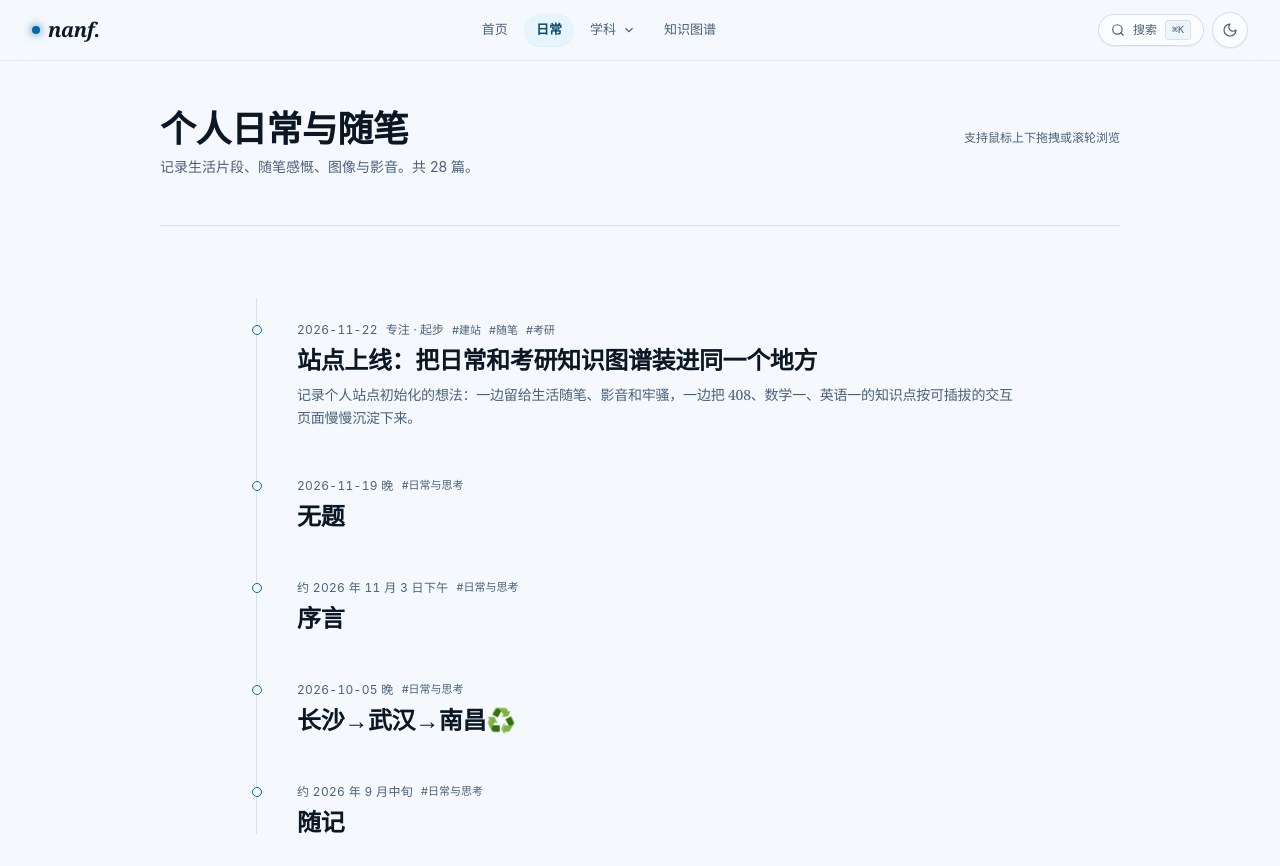
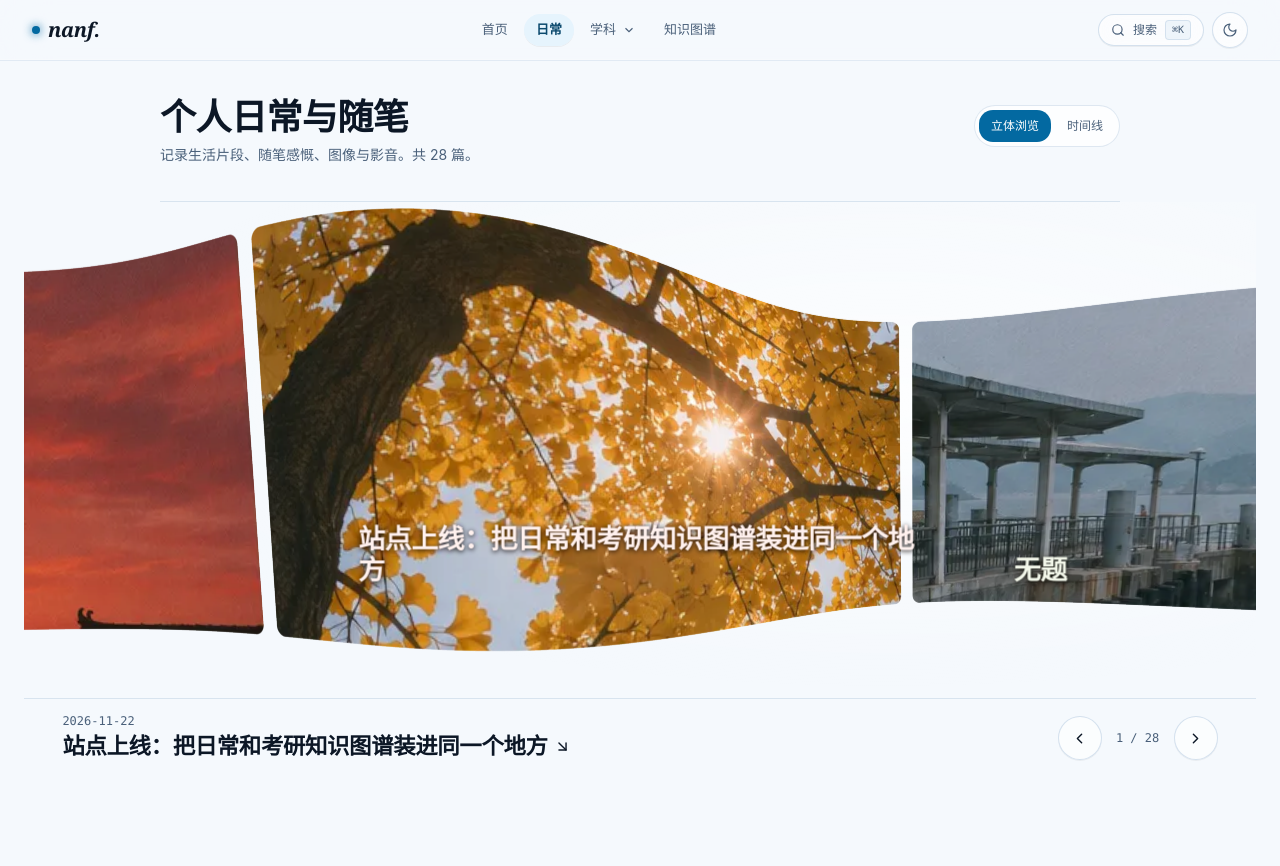
Before and after one commit to nanfxqs/personal-site, an Astro site: page /journal in a window 1280 px wide. After the commit the page ends 800 px from the top, so only its background shows below. Built offline with nearby package versions, Linux system fonts and the light colour scheme; Astro itself is replaced by a stand-in of ours; a small style sheet from the web is missing.

Commit message:
feat(journal): add interactive 3D cover browsing

```diff
--- /dev/null
+++ b/src/components/journal/JournalCoverFlow.astro
@@ -0,0 +1,389 @@
+---
+import { ArrowDownRight, ChevronLeft, ChevronRight } from 'lucide-react';
+import { buttonVariants } from '@/components/ui/button';
+import { cn } from '@/lib/utils';
+
+interface Props {
+  entries: {
+    href: string;
+    title: string;
+    date: string;
+    cover?: string;
+  }[];
+}
+
+const { entries } = Astro.props;
+const arrowClass = cn(buttonVariants({ variant: 'outline', size: 'icon' }), 'size-11 rounded-full');
+---
+
+<section id="journal-cover-flow" hidden aria-label="立体浏览" class="mx-auto max-w-[100rem] px-3 sm:px-6">
+  <div data-cover-stage class="cover-stage" role="region" aria-label="文章封面，使用左右方向键浏览" tabindex="0">
+    <div class="cover-scene">
+      {entries.map((entry, index) => {
+        const photo = entry.cover ?? `/journal-covers/${index % 6}.webp`;
+        return (
+          <div data-cover-plane class="cover-plane" style={`--ink: ${29 + (index * 91) % 350}`}>
+            <a class="cover-card" href={entry.href} aria-label={entry.title} tabindex="-1" draggable="false">
+              <img src={photo} alt="" draggable="false" decoding="async" />
+              <span class="cover-print font-editorial" aria-hidden="true">{entry.title}</span>
+            </a>
+          </div>
+        );
+      })}
+    </div>
+  </div>
+  <div class="cover-toolbar">
+    <div class="min-w-0">
+      <p data-cover-date class="font-mono text-xs text-muted-foreground">{entries[0].date}</p>
+      <a data-cover-link href={entries[0].href} class="cover-link font-editorial">
+        <span>{entries[0].title}</span>
+        <ArrowDownRight size={17} aria-hidden="true" />
+      </a>
+    </div>
+    <div class="flex shrink-0 items-center gap-2 sm:gap-3">
+      <button type="button" data-cover-prev class={arrowClass} aria-label="浏览上一封面" disabled={entries.length < 2}>
+        <ChevronLeft size={17} aria-hidden="true" />
+      </button>
+      <span data-cover-count class="min-w-12 text-center font-mono text-xs tabular-nums text-muted-foreground">1 / {entries.length}</span>
+      <button type="button" data-cover-next class={arrowClass} aria-label="浏览下一封面" disabled={entries.length < 2}>
+        <ChevronRight size={17} aria-hidden="true" />
+      </button>
+    </div>
+  </div>
+  <script type="application/json" data-cover-entries set:html={JSON.stringify(entries).replaceAll('<', '\\u003c')} />
+</section>
+
+<style>
+  .cover-stage {
+    position: relative;
+    isolation: isolate;
+    overflow: clip;
+    height: clamp(22rem, 90vw, 32rem);
+    touch-action: pan-y pinch-zoom;
+    background: radial-gradient(ellipse at 70% 40%, var(--card), transparent 68%);
+  }
+
+  .cover-stage:focus-visible {
+    outline: 2px solid var(--primary);
+    outline-offset: -2px;
+  }
+
+  .cover-scene {
+    position: absolute;
+    inset: 0;
+    perspective: 1050px;
+    perspective-origin: 48% 54%;
+  }
+
+  .cover-plane {
+    position: absolute;
+    top: 0;
+    left: 0;
+    display: none;
+    transform-style: preserve-3d;
+  }
+
+  .cover-plane[data-visible] { display: block; }
+
+  .cover-card {
+    position: relative;
+    display: block;
+    width: 100%;
+    height: 100%;
+    transform-style: preserve-3d;
+    color: oklch(97% 0.018 var(--ink));
+    border-radius: 0.65rem;
+  }
+
+  .cover-stage :global(.journal-ribbon-canvas) {
+    position: absolute;
+    inset: 0;
+    width: 100%;
+    height: 100%;
+    pointer-events: none;
+  }
+
+  .cover-stage[data-mesh] .cover-card img { visibility: hidden; }
+  .cover-stage[data-mesh] .cover-print {
+    background: none;
+    text-shadow: 0 1px 5px oklch(12% 0.02 var(--ink) / 95%);
+  }
+
+  .cover-card:focus-visible {
+    outline: 3px solid var(--primary);
+    outline-offset: 3px;
+  }
+
+  .cover-card img {
+    display: block;
+    width: 100%;
+    height: 100%;
+    object-fit: cover;
+    border-radius: inherit;
+    pointer-events: none;
+  }
+
+  .cover-print {
+    position: absolute;
+    inset: 0;
+    display: flex;
+    align-items: end;
+    width: 100%;
+    height: 100%;
+    padding: 6%;
+    border-radius: inherit;
+    background: linear-gradient(transparent 65%, oklch(12% 0.02 var(--ink) / 76%));
+    font-size: clamp(1rem, 2.1vw, 1.7rem);
+    font-weight: 700;
+    line-height: 1.15;
+    overflow-wrap: anywhere;
+    pointer-events: none;
+  }
+
+  .cover-toolbar {
+    display: grid;
+    grid-template-columns: minmax(0, 1fr) auto;
+    align-items: center;
+    gap: clamp(0.4rem, 2vw, 0.8rem);
+    border-top: 1px solid var(--border);
+    padding: 0.9rem 0.4rem 1.25rem;
+  }
+
+  .cover-link {
+    display: flex;
+    align-items: center;
+    gap: 0.4rem;
+    max-width: 100%;
+    color: var(--foreground);
+    font-size: clamp(1rem, 2vw, 1.4rem);
+    font-weight: 650;
+  }
+
+  .cover-link:is(:hover, :focus-visible) { text-decoration: underline; }
+  .cover-link span, [data-cover-date] {
+    overflow: hidden;
+    text-overflow: ellipsis;
+    white-space: nowrap;
+  }
+  .cover-link svg { flex: none; }
+  .cover-stage[data-dragging] { user-select: none; }
+
+  @media (min-width: 48rem) {
+    .cover-stage { height: clamp(26rem, calc(100svh - 19rem), 48rem); }
+    .cover-toolbar { padding-inline: clamp(0.5rem, 3vw, 3rem); }
+  }
+
+  @media (hover: hover) and (pointer: fine) {
+    .cover-stage { cursor: grab; }
+    .cover-stage[data-dragging], .cover-stage[data-dragging] .cover-card { cursor: grabbing; }
+  }
+
+</style>
+
+<script>
+  type CoverEntry = { href: string; title: string; date: string };
+
+  const flow = document.querySelector<HTMLElement>('#journal-cover-flow');
+  const stage = flow?.querySelector<HTMLElement>('[data-cover-stage]');
+  const planes = Array.from(flow?.querySelectorAll<HTMLElement>('[data-cover-plane]') ?? []);
+  const previous = flow?.querySelector<HTMLButtonElement>('[data-cover-prev]');
+  const next = flow?.querySelector<HTMLButtonElement>('[data-cover-next]');
+  const count = flow?.querySelector<HTMLElement>('[data-cover-count]');
+  const date = flow?.querySelector<HTMLElement>('[data-cover-date]');
+  const link = flow?.querySelector<HTMLAnchorElement>('[data-cover-link]');
+  const linkTitle = link?.querySelector('span');
+  const data = flow?.querySelector('[data-cover-entries]')?.textContent;
+
+  if (stage && planes.length && previous && next && count && date && link && linkTitle && data) {
+    const entries: CoverEntry[] = JSON.parse(data);
+    const motion = matchMedia('(prefers-reduced-motion: reduce)');
+    const cards = planes.map((plane) => plane.querySelector('a'));
+    const sources = planes.map((plane) => plane.querySelector('img')?.src ?? '');
+    let ribbon: Awaited<ReturnType<typeof import('./journal-ribbon').createJournalRibbon>> = null;
+    const wrap = (value: number) => ((value % entries.length) + entries.length) % entries.length;
+    const relative = (index: number, center: number) => wrap(index - center + entries.length / 2) - entries.length / 2;
+    let current = 0;
+    let destination = 0;
+    let width = 0;
+    let height = 0;
+    let selected = -1;
+    let pitch = 1;
+    let frame = 0;
+    let lastTime = 0;
+    let suppressClick = false;
+    let drag: { id: number; x: number; y: number; lastX: number; lastTime: number; releaseDelta: number; startIndex: number; moved: boolean } | null = null;
+
+    const paint = () => {
+      const active = wrap(Math.round(current));
+      if (active !== selected) {
+        if (selected >= 0 && cards[selected]) cards[selected]!.tabIndex = -1;
+        if (cards[active]) cards[active]!.tabIndex = 0;
+        selected = active;
+        const entry = entries[active];
+        count.textContent = `${active + 1} / ${entries.length}`;
+        date.textContent = entry.date;
+        link.href = entry.href;
+        linkTitle.textContent = entry.title;
+      }
+
+      const wide = width >= 650;
+      const cardWidth = Math.min(width * (wide ? 0.52 : 0.79), height * 1.76);
+      const cardHeight = Math.min(height * (wide ? 0.7 : 0.65), cardWidth * 0.78);
+      pitch = cardWidth + (wide ? 15 : 10);
+      const lag = (destination - current) * pitch;
+      const response = motion.matches ? 0 : Math.tanh(lag / (wide ? 520 : 235));
+      const deformation = response * Math.abs(response);
+      stage.toggleAttribute('data-moving', Math.abs(lag) > 1);
+      const useMesh = ribbon && !motion.matches;
+      stage.toggleAttribute('data-mesh', Boolean(useMesh));
+      if (useMesh) ribbon?.resize(width, height);
+      const canvas = stage.querySelector('canvas');
+      if (canvas) canvas.hidden = !useMesh;
+
+      for (const [index, plane] of planes.entries()) {
+        const offset = relative(index, current);
+        const visible = Math.abs(offset) <= 2.5;
+        plane.toggleAttribute('data-visible', visible);
+        const centerX = width * 0.5 + offset * pitch;
+        const left = centerX - cardWidth / 2;
+        const top = (height - cardHeight) / 2;
+        if (useMesh) ribbon?.place(index, visible, left, top, cardWidth, cardHeight, deformation);
+        if (!visible) continue;
+        plane.style.width = `${cardWidth}px`;
+        plane.style.height = `${cardHeight}px`;
+        plane.style.transform = `translate3d(${left}px, ${top}px, 0)`;
+      }
+      if (useMesh) ribbon?.draw();
+    };
+
+    const tick = (time: number) => {
+      frame = 0;
+      const elapsed = lastTime ? Math.min((time - lastTime) / 1000, 0.04) : 1 / 60;
+      lastTime = time;
+      const delta = destination - current;
+      const step = delta * (1 - Math.pow(0.9, elapsed * 60));
+      current = motion.matches || Math.abs(delta) < 0.002 ? destination : current + step;
+      paint();
+      if (current !== destination) {
+        frame = requestAnimationFrame(tick);
+      } else {
+        lastTime = 0;
+        if (!drag?.moved) current = destination = wrap(current);
+      }
+    };
+
+    const schedule = () => {
+      if (!frame) frame = requestAnimationFrame(tick);
+    };
+
+    const move = (value: number, immediate = false) => {
+      destination = entries.length > 1 ? (motion.matches && !drag?.moved ? Math.round(value) : value) : 0;
+      if (immediate || motion.matches) {
+        current = destination;
+      }
+      schedule();
+    };
+
+    previous.addEventListener('click', () => move(Math.round(destination) - 1));
+    next.addEventListener('click', () => move(Math.round(destination) + 1));
+    stage.addEventListener('wheel', (event) => {
+      if (event.ctrlKey || entries.length < 2) return;
+      const delta = Math.abs(event.deltaX) > Math.abs(event.deltaY) ? event.deltaX : event.deltaY;
+      if (!delta) return;
+      event.preventDefault();
+      const pixels = delta * (event.deltaMode === 1 ? 16 : event.deltaMode === 2 ? height : 1);
+      const distance = pixels / Math.max(1, pitch);
+      move(motion.matches ? Math.round(destination) + Math.sign(distance) : destination + distance);
+    }, { passive: false });
+
+    stage.addEventListener('keydown', (event) => {
+      if (event.altKey || event.ctrlKey || event.metaKey || event.shiftKey) return;
+      const choices = { ArrowLeft: -1, ArrowRight: 1, Home: relative(0, Math.round(current)), End: relative(entries.length - 1, Math.round(current)) };
+      if (!Object.hasOwn(choices, event.key)) return;
+      event.preventDefault();
+      move(Math.round(current) + choices[event.key as keyof typeof choices], true);
+      paint();
+      if (event.target instanceof HTMLAnchorElement) cards[selected]?.focus({ preventScroll: true });
+    });
+
+    stage.addEventListener('pointerdown', (event) => {
+      if (!event.isPrimary || event.button !== 0) return;
+      suppressClick = false;
+      drag = { id: event.pointerId, x: event.clientX, y: event.clientY, lastX: event.clientX, lastTime: event.timeStamp, releaseDelta: 0, startIndex: Math.round(current), moved: false };
+    });
+
+    stage.addEventListener('pointermove', (event) => {
+      if (ribbon && !motion.matches && event.pointerType === 'mouse') {
+        const bounds = stage.getBoundingClientRect();
+        ribbon.point(event.clientX - bounds.left, event.clientY - bounds.top);
+        schedule();
+      }
+      if (!drag || event.pointerId !== drag.id || entries.length < 2) return;
+      if (!drag.moved) {
+        const horizontal = Math.abs(event.clientX - drag.x);
+        if (horizontal <= 10 || horizontal <= Math.abs(event.clientY - drag.y)) return;
+        drag.moved = true;
+        stage.setPointerCapture(event.pointerId);
+        stage.setAttribute('data-dragging', '');
+      }
+      const delta = drag.lastX - event.clientX;
+      const gain = event.pointerType === 'mouse' ? 1.45 : 1;
+      drag.releaseDelta = delta * gain;
+      drag.lastX = event.clientX;
+      drag.lastTime = event.timeStamp;
+      const targetLag = (destination - current) * pitch + drag.releaseDelta;
+      move(current + Math.tanh(targetLag / width) * width / pitch);
+    });
+
+    const finishDrag = (event: PointerEvent) => {
+      if (!drag || event.pointerId !== drag.id) return;
+      if (drag.moved) {
+        suppressClick = true;
+        const recent = event.type === 'pointerup' && event.timeStamp - drag.lastTime < 100;
+        const glide = motion.matches || !recent ? 0 : Math.tanh(drag.releaseDelta * 11 / width) * width / pitch;
+        const distance = drag.x - event.clientX;
+        let target = destination + glide;
+        if (event.pointerType === 'touch' && event.type === 'pointerup') {
+          const direction = Math.sign(distance);
+          const steps = Math.abs(distance) >= 28 ? Math.max(1, Math.round((target - drag.startIndex) * direction)) : 0;
+          target = drag.startIndex + direction * steps;
+        }
+        drag = null;
+        move(target);
+        stage.removeAttribute('data-dragging');
+      }
+      drag = null;
+    };
+
+    window.addEventListener('pointerup', finishDrag);
+    stage.addEventListener('pointercancel', finishDrag);
+    stage.addEventListener('lostpointercapture', (event) => {
+      if (event.target === stage) finishDrag(event);
+    });
+    stage.addEventListener('click', (event) => {
+      if (suppressClick && event.detail > 0) event.preventDefault();
+      suppressClick = false;
+    }, true);
+
+    stage.addEventListener('pointerleave', () => {
+      ribbon?.point(-1000, -1000);
+      schedule();
+    });
+    const enableMesh = async () => {
+      if (ribbon || motion.matches) return;
+      const { createJournalRibbon } = await import('./journal-ribbon');
+      ribbon = await createJournalRibbon(stage, sources);
+      schedule();
+    };
+    new ResizeObserver(([observed]) => {
+      width = observed.contentRect.width;
+      height = observed.contentRect.height;
+      if (width) schedule();
+    }).observe(stage);
+    motion.addEventListener('change', () => {
+      move(destination);
+      void enableMesh().catch(() => {});
+    });
+    void enableMesh().catch(() => {});
+  }
+</script>
--- /dev/null
+++ b/src/components/journal/journal-ribbon.ts
@@ -0,0 +1,123 @@
+import {
+  Mesh, OrthographicCamera, PlaneGeometry, Scene, ShaderMaterial,
+  SRGBColorSpace, TextureLoader, Vector2, Vector4, WebGLRenderer,
+} from 'three';
+
+const vertexShader = `
+  uniform vec2 viewport;
+  uniform vec2 pointer;
+  uniform vec4 rect;
+  uniform float speed;
+  varying vec2 coverUv;
+  varying float light;
+
+  void main() {
+    coverUv = uv;
+    vec2 pixel = rect.xy + vec2(uv.x, 1.0 - uv.y) * rect.zw;
+    float across = (pixel.x / viewport.x - 0.5) * 2.0;
+    float phase = across * 1.07 - 0.17;
+    float taper = exp(-phase * phase);
+    float profile = sin(phase * 3.14159) * taper;
+    float slope = (3.14159 * cos(phase * 3.14159) - 2.0 * phase * sin(phase * 3.14159)) * taper;
+    float bulge = exp(-dot((pixel - pointer) / 200.0, (pixel - pointer) / 200.0));
+    float roll = slope * 0.047 + speed * across * taper * 0.19;
+    float heightFromCenter = pixel.y - (rect.y + rect.w * 0.5);
+    float depth = -profile * (0.23 + abs(speed) * 0.16) - across / (1.0 + abs(across)) * 0.13
+      + sin(roll) * heightFromCenter / viewport.y + bulge * 0.024;
+    pixel.y += profile * rect.w * 0.042 + heightFromCenter * (cos(roll) - 1.0);
+    vec2 center = vec2(viewport.x * 0.5, viewport.y * 0.53);
+    pixel = center + (pixel - center) / (1.0 - depth);
+    light = 0.89 + slope * 0.037 + bulge * 0.045;
+    gl_Position = vec4(pixel.x / viewport.x * 2.0 - 1.0, 1.0 - pixel.y / viewport.y * 2.0, -depth, 1.0);
+  }
+`;
+
+const fragmentShader = `
+  uniform sampler2D image;
+  uniform vec4 rect;
+  uniform float aspect;
+  varying vec2 coverUv;
+  varying float light;
+
+  void main() {
+    vec2 pixel = coverUv * rect.zw;
+    vec2 edge = abs(pixel - rect.zw * 0.5) - rect.zw * 0.5 + 10.0;
+    float corner = length(max(edge, 0.0)) - 10.0;
+    float opacity = 1.0 - smoothstep(-1.1, 0.5, corner);
+    if (opacity < 0.01) discard;
+    float ratio = rect.z / rect.w;
+    vec2 crop = vec2(min(1.0, ratio / aspect), min(1.0, aspect / ratio));
+    vec3 color = texture2D(image, (coverUv - 0.5) * crop + 0.5).rgb;
+    gl_FragColor = vec4(color * light, opacity);
+    #include <colorspace_fragment>
+  }
+`;
+
+export async function createJournalRibbon(stage: HTMLElement, images: string[]) {
+  let renderer: WebGLRenderer;
+  try {
+    renderer = new WebGLRenderer({ alpha: true, antialias: true });
+  } catch {
+    return null;
+  }
+
+  const loader = new TextureLoader();
+  const sources = [...new Set(images)];
+  const loaded = await Promise.allSettled(sources.map((source) => loader.loadAsync(source)));
+  if (loaded.some((result) => result.status === 'rejected')) {
+    for (const result of loaded) if (result.status === 'fulfilled') result.value.dispose();
+    renderer.dispose();
+    return null;
+  }
+  const textures = loaded.flatMap((result) => result.status === 'fulfilled' ? [result.value] : []);
+  for (const texture of textures) texture.colorSpace = SRGBColorSpace;
+
+  const scene = new Scene();
+  const camera = new OrthographicCamera();
+  const geometry = new PlaneGeometry(1, 1, 40, 16);
+  const viewport = new Vector2();
+  const pointer = new Vector2(-1000, -1000);
+  const meshes = images.map((source) => {
+    const texture = textures[sources.indexOf(source)];
+    const material = new ShaderMaterial({
+      vertexShader,
+      fragmentShader,
+      transparent: true,
+      uniforms: {
+        viewport: { value: viewport },
+        pointer: { value: pointer },
+        image: { value: texture },
+        aspect: { value: texture.image.width / texture.image.height },
+        rect: { value: new Vector4() },
+        speed: { value: 0 },
+      },
+    });
+    const mesh = new Mesh(geometry, material);
+    mesh.frustumCulled = false;
+    mesh.visible = false;
+    scene.add(mesh);
+    return mesh;
+  });
+
+  renderer.domElement.className = 'journal-ribbon-canvas';
+  renderer.domElement.setAttribute('aria-hidden', 'true');
+  stage.prepend(renderer.domElement);
+  renderer.setPixelRatio(Math.min(window.devicePixelRatio, 1.75));
+
+  return {
+    point(x: number, y: number) { pointer.set(x, y); },
+    resize(width: number, height: number) {
+      if (viewport.x === width && viewport.y === height) return;
+      viewport.set(width, height);
+      renderer.setSize(width, height, false);
+    },
+    place(index: number, visible: boolean, x: number, y: number, width: number, height: number, speed: number) {
+      const mesh = meshes[index];
+      mesh.visible = visible;
+      if (!visible) return;
+      mesh.material.uniforms.rect.value.set(x, y, width, height);
+      mesh.material.uniforms.speed.value = speed;
+    },
+    draw() { renderer.render(scene, camera); },
+  };
+}
--- a/src/pages/journal/index.astro
+++ b/src/pages/journal/index.astro
@@ -1,6 +1,8 @@
 ---
 import { getCollection } from 'astro:content';
 import BaseLayout from '@/layouts/BaseLayout.astro';
+import JournalCoverFlow from '@/components/journal/JournalCoverFlow.astro';
+import { buttonVariants } from '@/components/ui/button';
 import {
   compareJournalPosts,
   formatJournalDate,
@@ -11,11 +13,17 @@ import { normalizeJournalSlug } from '@/lib/kb-graph';
 const posts = (await getCollection('journal', ({ data }) => !data.draft)).sort(
   compareJournalPosts,
 );
+const covers = posts.map(({ id, data }) => ({
+  href: `/journal/${normalizeJournalSlug(id)}`,
+  title: data.title,
+  date: formatJournalDate(data.date, data.datePrecision, data.dateLabel),
+  cover: data.cover,
+}));
 ---
 
-<BaseLayout title="个人日常">
-  <header class="border-b border-[var(--border)] py-12">
-    <div class="flex flex-wrap items-baseline justify-between gap-4">
+<BaseLayout title="个人日常" wide>
+  <header class="mx-auto max-w-5xl px-4 sm:px-6 lg:px-8">
+    <div class="flex flex-wrap items-baseline justify-between gap-4 border-b border-border py-6 sm:py-9">
       <div>
         <h1 class="font-editorial text-3xl font-semibold text-[var(--text)] sm:text-4xl">
           个人日常与随笔
@@ -24,14 +32,18 @@ const posts = (await getCollection('journal', ({ data }) => !data.draft)).sort(
           记录生活片段、随笔感慨、图像与影音。共 {posts.length} 篇。
         </p>
       </div>
-      <span class="hidden text-xs font-mono text-[var(--text-muted)] sm:inline">
-        支持鼠标上下拖拽或滚轮浏览
-      </span>
+      {covers.length > 0 && (
+        <div id="journal-view-switch" hidden role="group" aria-label="日常浏览方式" class="gap-1 rounded-full border border-border bg-card p-1">
+          <button type="button" class={buttonVariants({ variant: 'ghost', size: 'sm', className: 'rounded-full' })} data-journal-panel="journal-cover-flow" aria-controls="journal-cover-flow" aria-pressed="true">立体浏览</button>
+          <button type="button" class={buttonVariants({ variant: 'ghost', size: 'sm', className: 'rounded-full' })} data-journal-panel="journal-timeline" aria-controls="journal-timeline" aria-pressed="false">时间线</button>
+        </div>
+      )}
     </div>
   </header>
 
   <!-- Vertical Draggable & Fading Timeline (natural page scroll on mobile, fading viewport on md+) -->
-  <section class="py-8">
+  {covers.length > 0 && <JournalCoverFlow entries={covers} />}
+  <section id="journal-timeline" class="mx-auto max-w-5xl px-4 py-8 sm:px-6 lg:px-8">
     <div
       id="vertical-timeline-viewport"
       class="no-scrollbar relative px-1 py-4 sm:px-2 md:timeline-fade-mask md:max-h-[72vh] md:overflow-y-auto md:py-10 md:select-none md:cursor-grab"
@@ -89,6 +101,13 @@ const posts = (await getCollection('journal', ({ data }) => !data.draft)).sort(
 </BaseLayout>
 
 <style>
+  #journal-view-switch:not([hidden]) { display: inline-flex; }
+
+  #journal-view-switch button[aria-pressed="true"] {
+    background: var(--primary);
+    color: var(--primary-foreground);
+  }
+
   .journal-title {
     text-decoration: underline;
     text-decoration-color: transparent;
@@ -125,6 +144,26 @@ const posts = (await getCollection('journal', ({ data }) => !data.draft)).sort(
     .journal-entry:active .journal-node { transform: scale(0.85); }
   }
 </style>
+
+<script>
+  const viewSwitch = document.getElementById('journal-view-switch');
+  if (viewSwitch) {
+    const buttons = viewSwitch.querySelectorAll<HTMLButtonElement>('[data-journal-panel]');
+    const selectView = (selectedId: string) => {
+      for (const button of buttons) {
+        const active = button.dataset.journalPanel === selectedId;
+        button.setAttribute('aria-pressed', String(active));
+        const panel = document.getElementById(button.dataset.journalPanel ?? '');
+        if (panel) panel.hidden = !active;
+      }
+    };
+    selectView('journal-cover-flow');
+    for (const button of buttons) {
+      button.addEventListener('click', () => selectView(button.dataset.journalPanel ?? ''));
+    }
+    viewSwitch.hidden = false;
+  }
+</script>
 
 <script is:inline>
   (() => {
```
Also changed, not shown: docs/research/the-lookback-surf.md (added, +36 -0 lines), public/journal-covers/0.webp (added), public/journal-covers/1.webp (added), public/journal-covers/2.webp (added), public/journal-covers/3.webp (added), public/journal-covers/4.webp (added), public/journal-covers/5.webp (added).
